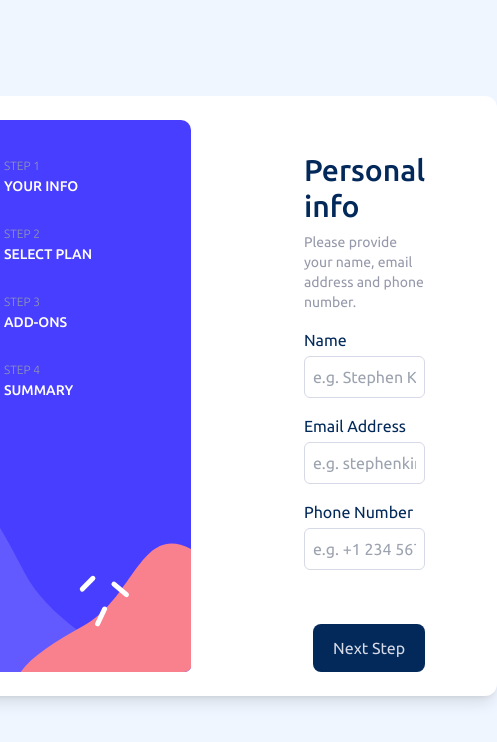
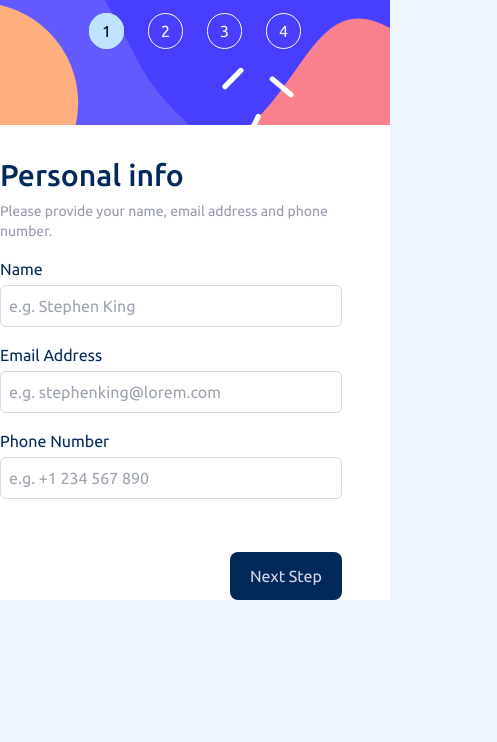
Before and after one commit to BarrosVentura/multi-step-form, a Next.js app: page /user in a window 390 px wide. Shown: the top 742 px of the page, 497 px wide, since content can reach past the window. Built offline with nearby package versions, Linux system fonts and the light colour scheme.

Commit message:
Adiciona responsividade para o sidebar

```diff
--- a/src/app/layout.tsx
+++ b/src/app/layout.tsx
@@ -21,13 +21,13 @@ export default function RootLayout({
   return (
     <html lang="en">
       <body
-        className={`${ubuntu.className} bg-magnolia flex min-h-screen flex-col items-center justify-between p-24`}
+        className={`${ubuntu.className} bg-magnolia flex min-h-screen flex-col items-center justify-between md:p-24`}
       >
-        <section className="grid grid-cols-[275px_1fr] bg-white shadow-lg p-6 rounded-xl xl:w-[80%] xl:max-w-[1440px] gap-28  min-h-[600px]">
+        <section className="grid md:grid-cols-[275px_1fr] md:bg-white md:shadow-lg md:p-6 md:rounded-xl xl:w-[80%] w-full xl:max-w-[1440px] md:gap-28  min-h-[600px]">
           <aside
-            className={`bg-[url('../../public/images/bg-sidebar-desktop.svg')] bg-no-repeat h-full rounded-lg pl-8 pt-8`}
+            className={`md:bg-desktop-pattern bg-mobile-pattern bg-cover bg-no-repeat bg-center h-full md:rounded-lg md:pl-8 md:pt-8 md:pb-0 pb-16 sm:block flex justify-center`}
           >
-            <ul className="flex flex-col gap-6">
+            <ul className="flex md:flex-col gap-6">
               <ListItem order={1} id={"user"} title="your info" />
               <ListItem order={2} id={"plan"} title="select plan" />
               <ListItem order={3} id={"addons"} title="add-ons" />
--- a/src/app/user/layout.tsx
+++ b/src/app/user/layout.tsx
@@ -4,7 +4,7 @@ export default function UserLayout({
   children: React.ReactNode;
 }) {
   return (
-    <main className="pt-8 flex flex-col pr-12">
+    <main className="pt-8 flex flex-col pr-12 bg-white">
       <h1 className="text-3xl font-medium text-marine-blue mb-2">
         Personal info
       </h1>
--- a/src/components/ListItem.tsx
+++ b/src/components/ListItem.tsx
@@ -24,7 +24,7 @@ export function ListItem({ order, title, id }: ListItemProps) {
           {order}
         </span>
       </div>
-      <div>
+      <div className="hidden lg:block">
         <span className="font-light uppercase text-xs text-cool-gray">
           step {order}
         </span>
--- a/tailwind.config.js
+++ b/tailwind.config.js
@@ -19,6 +19,10 @@ module.exports = {
         alabaster: "hsl(231, 100%, 99%)",
         white: "hsl(0, 0%, 100%)",
       },
+      backgroundImage: {
+        "desktop-pattern": "url('/images/bg-sidebar-desktop.svg')",
+        "mobile-pattern": "url('/images/bg-sidebar-mobile.svg')",
+      },
     },
   },
   plugins: [],
```
